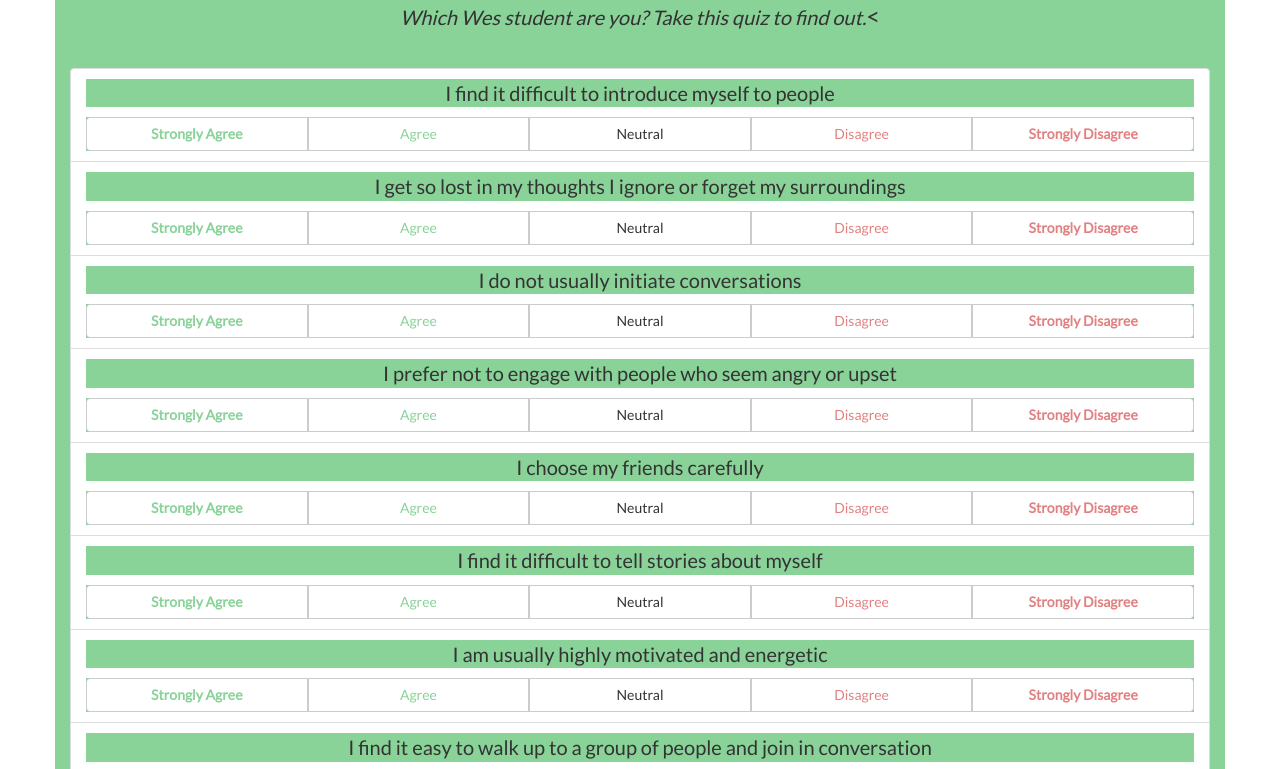
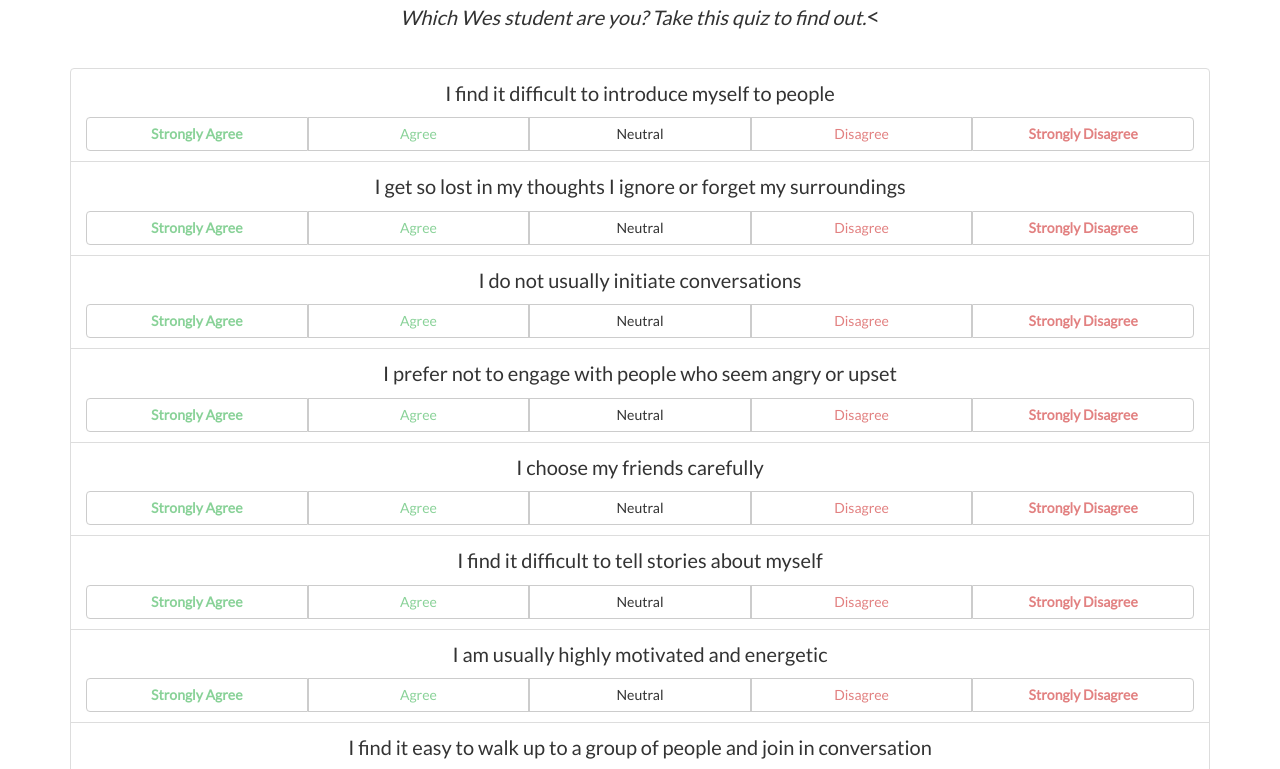
Before and after one commit to nvcriswell/wes-personality, a plain HTML site: page index.html in a window 1280 px wide. Shown: the part 77-846 px from the top of the page. Drawn offline with nearby package versions, Linux system fonts and the light colour scheme.

Commit message:
Update main.css

```diff
--- a/main.css
+++ b/main.css
@@ -1,7 +1,6 @@
 * {
 	font-family: 'Lato', sans-serif;
 	font-size: 20px;
-	background-color: #89d298;
 }
 
 .prompt {
```
